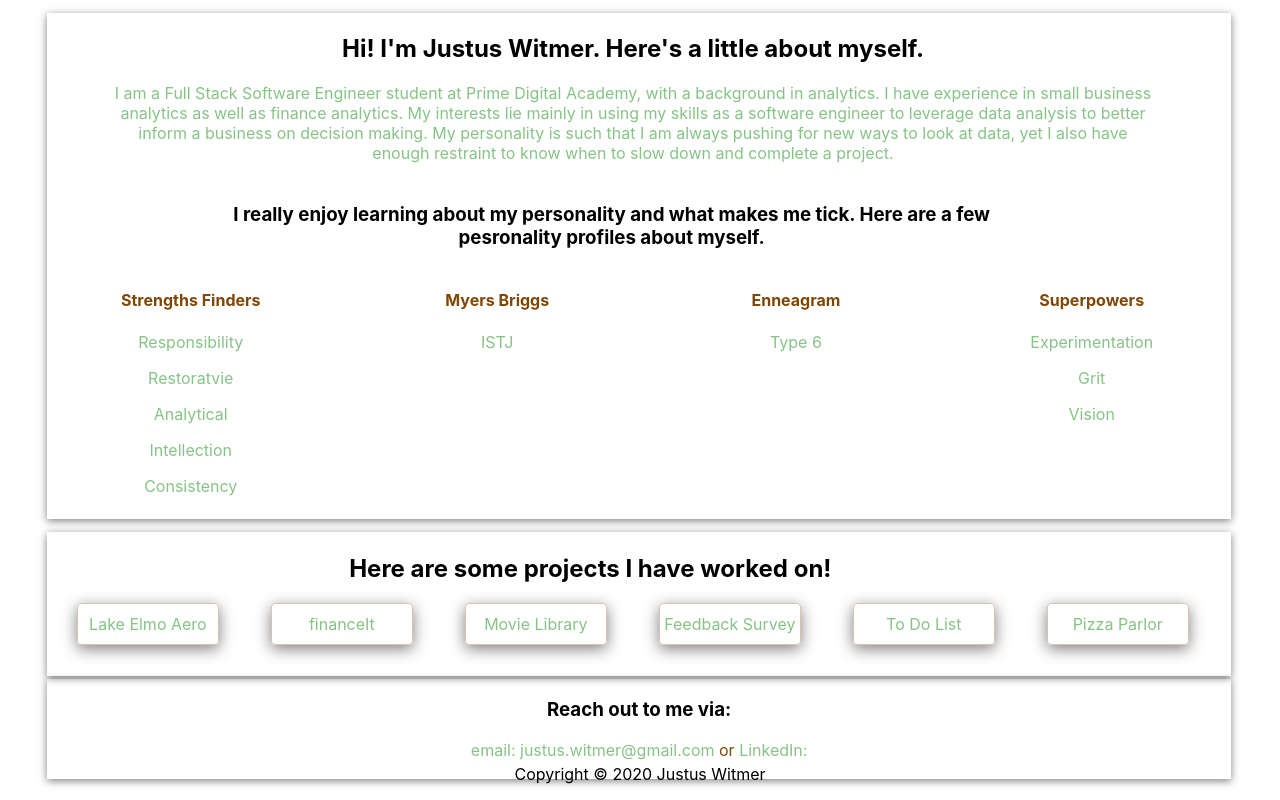
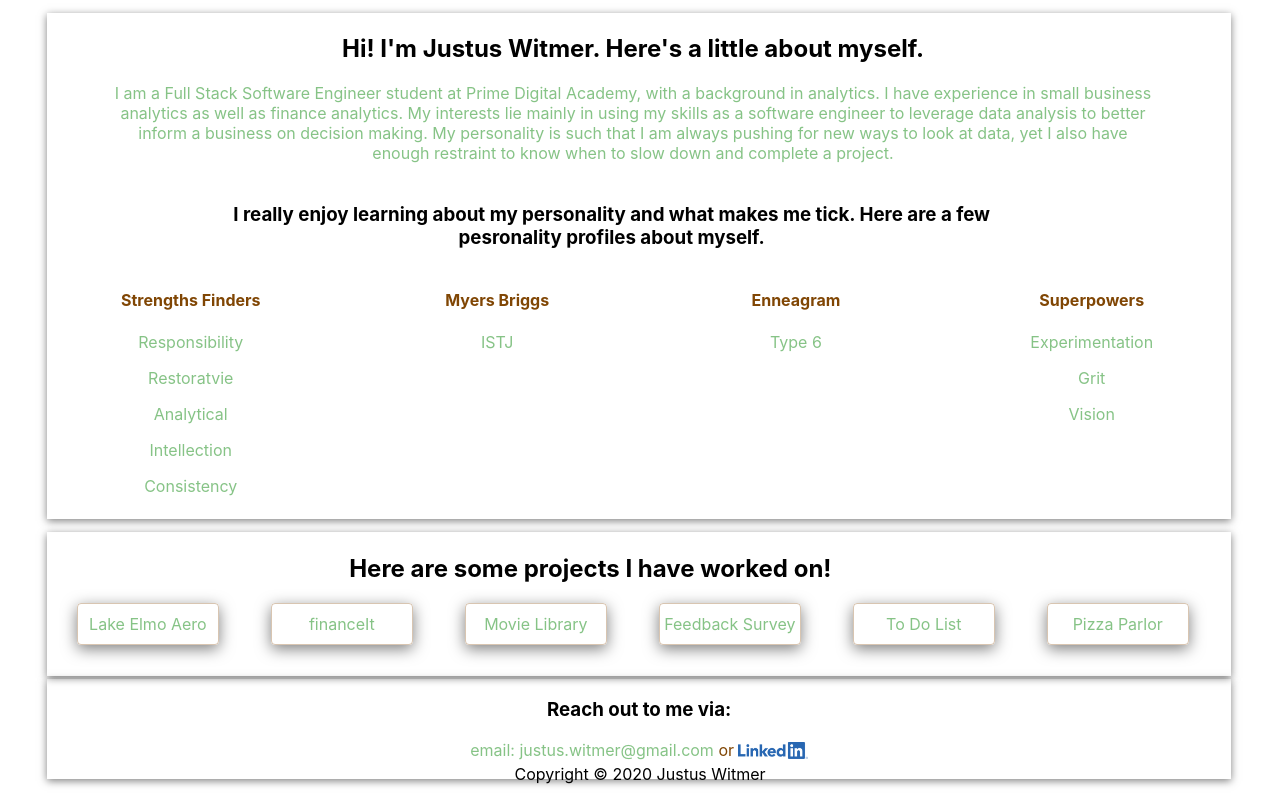
Before and after one commit to justuswitmer/portfolio, a React (Create React App) app: page /#/ in a window 1280 px wide. Built offline with nearby package versions, Linux system fonts and the light colour scheme.

Commit message:
deploying to heroku

```diff
--- a/src/App.css
+++ b/src/App.css
@@ -226,6 +226,12 @@ h4 {
   margin: 0 -5% 15px 4%;
 }
 
+.image {
+  width: 70px;
+  margin-left: 4px;
+  margin-bottom: -3px;
+}
+
 .footer{
   position: fixed;
   bottom: 0;
--- a/src/Contact.js
+++ b/src/Contact.js
@@ -1,4 +1,5 @@
 import React, { Component } from 'react';
+import linkedin from './images/LI-Logo.png';
 
 class Contact extends Component {
 
@@ -6,7 +7,11 @@ class Contact extends Component {
     return (
       <div className='contact'>
         <h3>Reach out to me via:</h3>
-        <p className='secondary'>email: justus.witmer@gmail.com <span className='tertiary'>or</span> LinkedIn: </p>
+        <p className='secondary'>email: justus.witmer@gmail.com <span className='tertiary'>or</span>
+          <a href="https://www.linkedin.com/in/justus-witmer" >
+            <img src={linkedin} className='image' />
+          </a>
+        </p>
       </div>
     );
   }
```
Also changed, not shown: src/images/LI-Logo.png (added).
